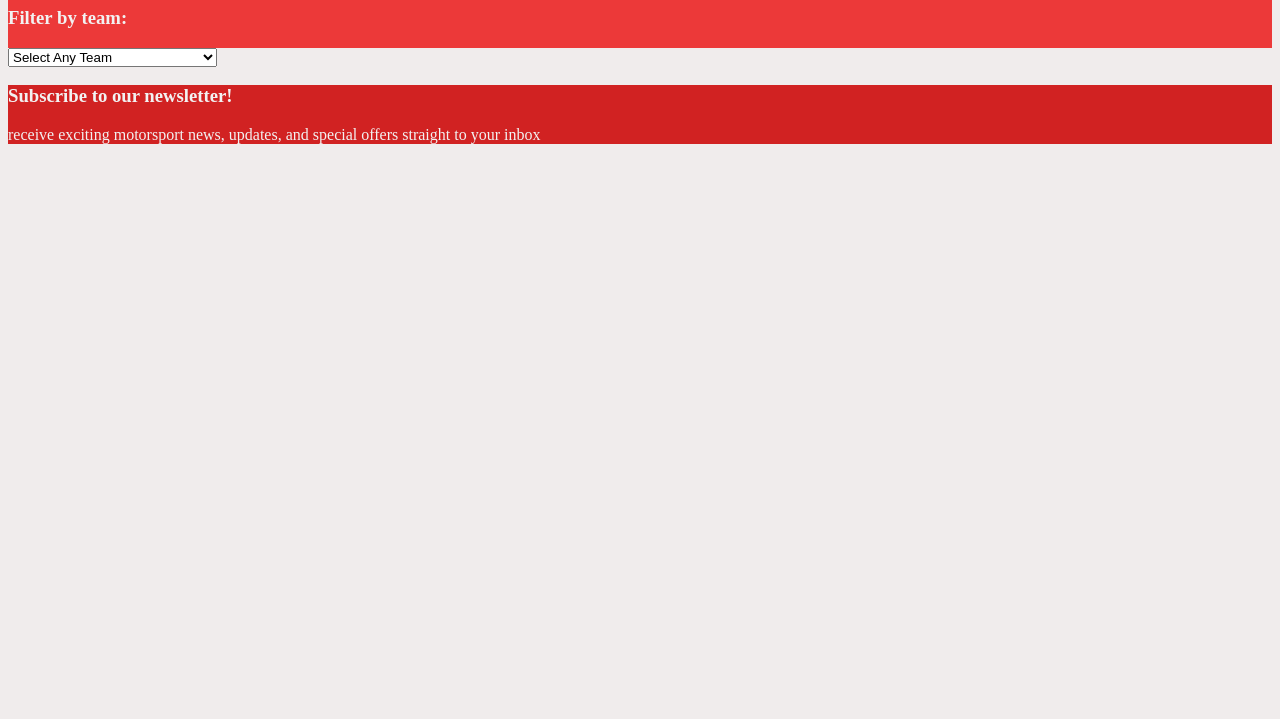
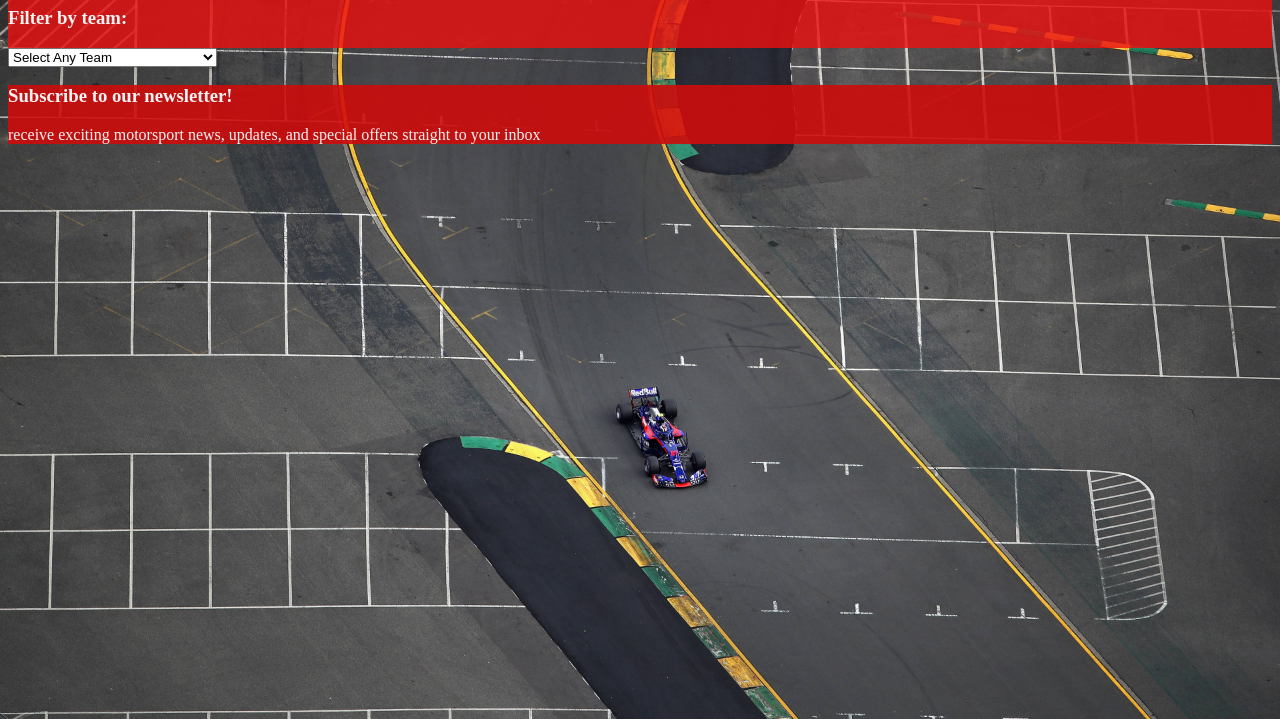
Before and after one commit to ibiyounas/Formula-1-grid, a plain HTML site: page index.html in a window 1280 px wide. Shown: the part 81-800 px from the top of the page. Drawn offline with Linux system fonts and the light colour scheme; no server answers.

Commit message:
added styling

```diff
--- a/style.css
+++ b/style.css
@@ -4,8 +4,10 @@
     color: #f2f2f2;
   }
 
-  .body {
-    background-color: #f0ecec;
+body {
+    background-image: url("back.jpg");
+    background-color: #f2f2f2;
+    background-size: 100%;
 
 }
 .footer {
@@ -13,12 +15,14 @@
     color: #f2f2f2;
 }
 
+
 #driver-display {
     margin: 1rem 0;
     max-width: calc(100vw - 2rem);
-    background-color: #fefefe;
+    background-color: #d3cfcf4f;
     background-size: auto;
-    font-family: 'Gill Sans', 'Gill Sans MT', Calibri, 'Trebuchet MS', sans-serif
+    font-family: 'Gill Sans', 'Gill Sans MT', Calibri, 'Trebuchet MS', sans-serif;
+    color :#f2f2f2;
   }
 
   #driver-display img {
```
Also changed, not shown: back.jpg (added), 1 other file.
